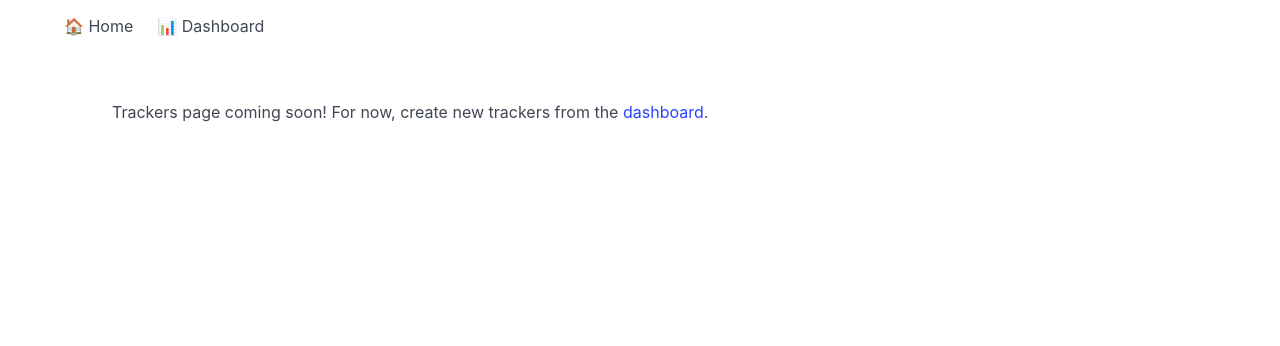
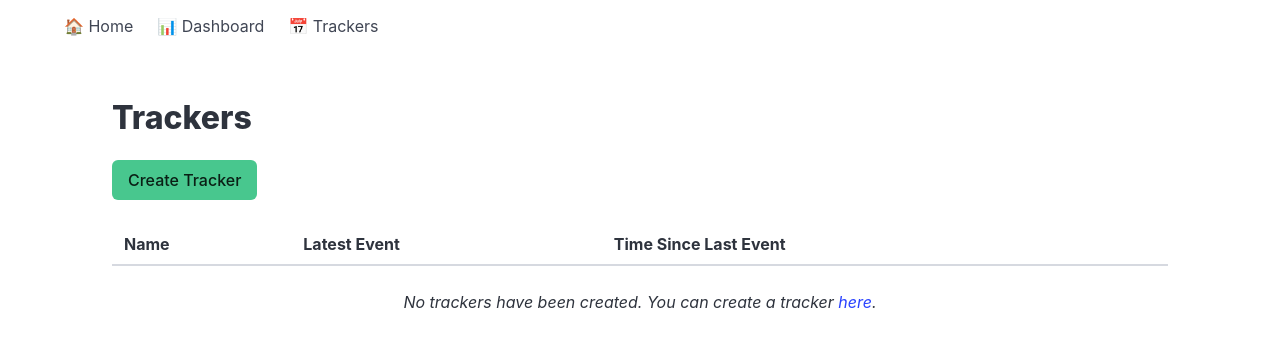
Before and after one commit to anthonyisensee/event-tracker, a React (Create React App) app: page /trackers in a window 1280 px wide. Shown: the top 346 px of the page. Built offline with nearby package versions, Linux system fonts and the light colour scheme.

Commit message:
chore: begins tracker page
todo: add time since last event string and referrer properties

```diff
--- a/src/App.js
+++ b/src/App.js
@@ -1,6 +1,7 @@
 import { BrowserRouter, Routes, Route, Link } from 'react-router-dom'
 import Dashboard from './Views/Dashboard/Dashboard'
 import Tracker from './Views/Tracker/Tracker'
+import Trackers from './Views/Tracker/Trackers'
 import Navbar from './Shared/Navbar'
 import Event from './Views/Event/Event'
 import Home from './Views/Home/Home'
@@ -16,7 +17,7 @@ function App() {
                         <Route path="/" element={<Home />} title="Test"/>
                         <Route path="/dashboard" element={<Dashboard />} />
                         <Route path="/tracker" element={<Tracker />} />
-                        <Route path="/trackers" element={<p>Trackers page coming soon! For now, create new trackers from the <Link to="/dashboard">dashboard</Link>.</p>} />
+                        <Route path="/trackers" element={<Trackers />} />
                         <Route path="/event" element={<Event />} />
                         <Route path="/events" element={<p>Events page coming soon! For now, create trackers and events from the <Link to="/dashboard">dashboard</Link>.</p>} />
                         <Route path="/settings" element={<p>Settings page coming soon to fulfill all your customization wishes!</p>} />
--- a/src/Shared/Navbar.js
+++ b/src/Shared/Navbar.js
@@ -19,7 +19,7 @@ const Navbar = () => {
             <div onClick={() => setHamburgerIsOpen(false)} className={`navbar-menu ${hamburgerIsOpen ? "is-active" : ""}`}>
                 <div className="navbar-start">
                     <Link to="/dashboard" className="navbar-item">📊 Dashboard</Link>
-                    {/* <Link to="/trackers" className="navbar-item">📅 Trackers</Link> */}
+                    <Link to="/trackers" className="navbar-item">📅 Trackers</Link>
                     {/* <Link to="/events" className="navbar-item">⚠️ Events</Link> */}
                 </div>
                 <div className="navbar-end">
--- /dev/null
+++ b/src/Views/Tracker/Trackers.js
@@ -0,0 +1,93 @@
+import { useState, useEffect } from "react"
+import { getAllTrackers, getLatestEventWithTrackerId } from "../../IndexedDB/IndexedDB"
+import { Link, useLocation } from "react-router-dom"
+
+const Trackers = () => {
+
+    const [trackers, setTrackers] = useState()
+
+    const location = useLocation()
+
+    useEffect(() => {
+
+        getAllTrackers()
+            .then(trackers => {
+
+                const latestEvents = trackers.map(tracker => getLatestEventWithTrackerId(tracker.id))
+
+                Promise.all(latestEvents)
+                    .then(events => {
+
+                        const enrichedTrackers = []
+
+                        trackers.forEach((tracker, index) => {
+                            enrichedTrackers.push({ ...tracker, latestEvent: events[index] })
+                        })
+
+                        setTrackers(enrichedTrackers)
+
+                    })
+
+            })
+            .catch(error => console.error(error))
+
+    }, [])
+
+    return (
+        <>
+            <div className="content">
+                <h1>Trackers</h1>
+            </div>
+            <div className="buttons">
+                <Link to="/tracker" className="button is-success">Create Tracker</Link>
+            </div>
+            <table className="table" style={{ width: "100%" }}>
+                <thead>
+                    <tr>
+                        <th>Name</th>
+                        <th>Latest Event</th>
+                        <th>Time Since Last Event</th>
+                        <th></th>
+                    </tr>
+                </thead>
+                <tbody>
+                    {!trackers &&
+                        <tr>
+                            <td colSpan="4">
+                                <p>Loading...</p>
+                            </td>
+                        </tr>
+                    }
+                    {trackers && trackers.length == 0 &&
+                        <tr>
+                            <td colSpan="4">
+                                <p className="is-italic has-text-centered m-4">No trackers have been created. You can create a tracker <Link to="/tracker">here</Link>.</p>
+                            </td>
+                        </tr>
+                    }
+                    {trackers && trackers.map((tracker, index) => {
+                        return (
+                            <tr key={index}>
+                                <td>{tracker.name}</td>
+                                <td>
+                                    {tracker.latestEvent &&
+                                        <Link to={`/event?id=${tracker.latestEvent.id}`}>{tracker.latestEvent.date} at {tracker.latestEvent.time}</Link>
+                                    }
+                                    {!tracker.latestEvent && <Link to={`/event?trackerid=${tracker.id}`}>Track first event</Link>}
+                                </td>
+                                <td></td>
+                                <td>
+                                    <div className="buttons is-right">
+                                        <Link to={`/tracker?id=${tracker.id}`} className="button">View Tracker</Link>
+                                    </div>
+                                </td>
+                            </tr>
+                        )
+                    })}
+                </tbody>
+            </table>
+        </>
+    )
+}
+
+export default Trackers
```
